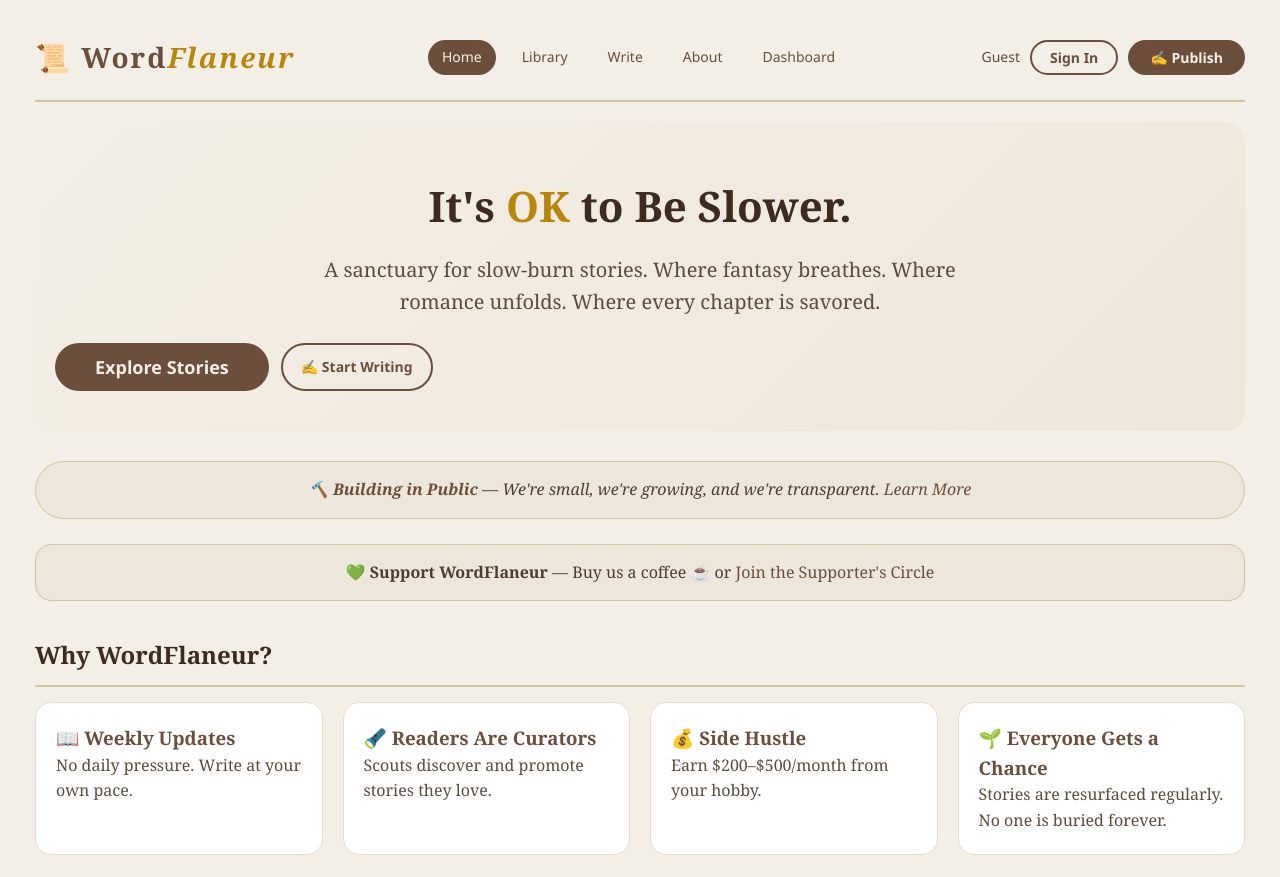
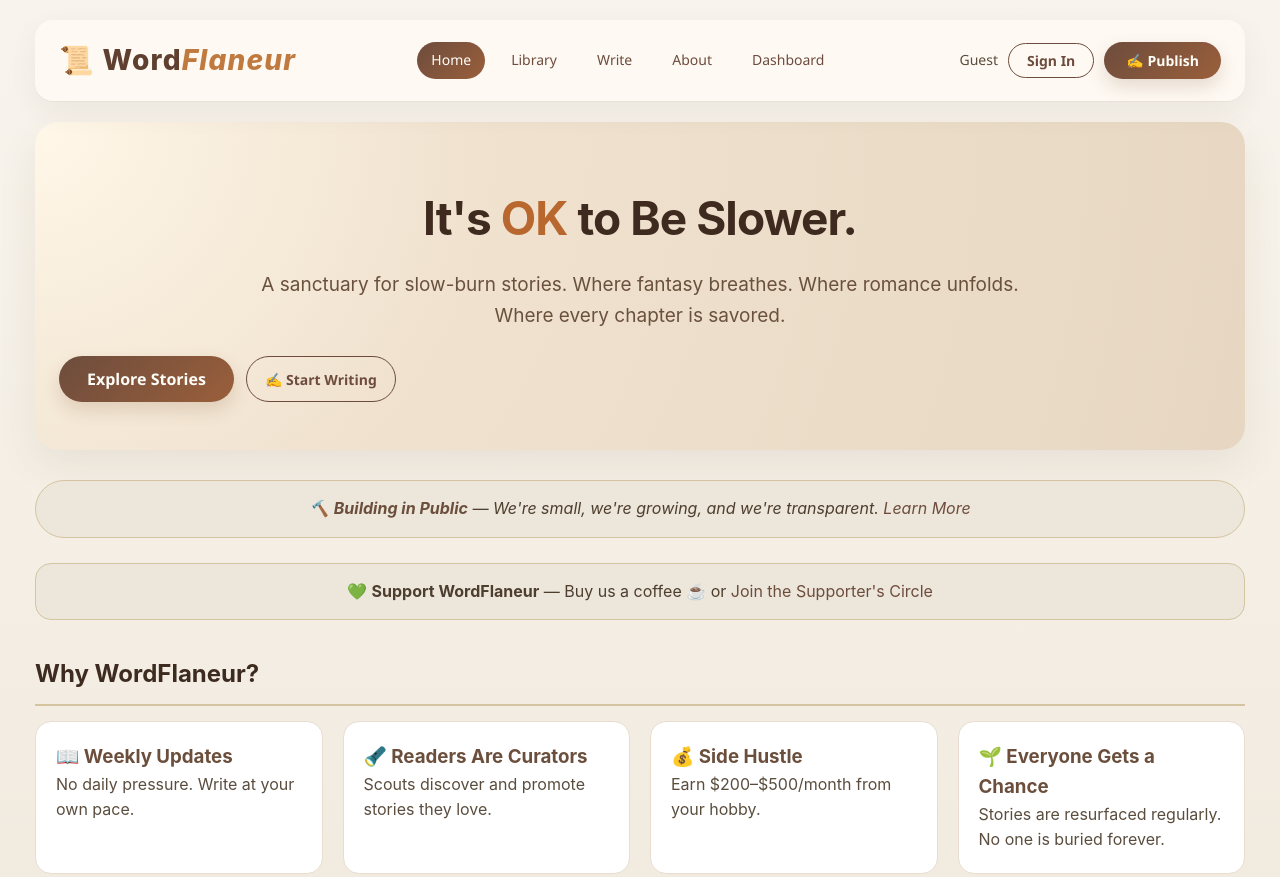
Before and after one commit to wordflaneur/wordflaneur, a website: page index.html in a window 1280 px wide. Shown: the top 877 px of the page. Drawn offline with nearby package versions, Linux system fonts and the light colour scheme.

Commit message:
Refresh site visuals with a calmer premium palette

```diff
--- a/css/style.css
+++ b/css/style.css
@@ -12,20 +12,21 @@
 }
 
 body {
-  font-family: 'Georgia', 'Times New Roman', serif;
-  background: #f4efe6;
-  color: #2c2c2c;
+  font-family: 'Inter', 'Segoe UI', sans-serif;
+  background: linear-gradient(180deg, #f8f4ed 0%, #f0e8dc 100%);
+  color: #201714;
   padding: 20px;
   line-height: 1.6;
 }
 
 a {
-  color: #6b4f3c;
+  color: #6d4c3d;
   text-decoration: none;
 }
 
 a:hover {
-  text-decoration: underline;
+  text-decoration: none;
+  color: #9a5f3b;
 }
 
 .container {
@@ -45,26 +46,30 @@ header {
   display: flex;
   justify-content: space-between;
   align-items: center;
-  padding: 15px 0 20px 0;
-  border-bottom: 2px solid #d4c5a0;
+  padding: 18px 24px;
+  border-bottom: 1px solid rgba(93, 63, 41, 0.12);
   flex-wrap: wrap;
   gap: 15px;
+  background: rgba(255, 250, 244, 0.8);
+  backdrop-filter: blur(8px);
+  border-radius: 18px;
+  box-shadow: 0 10px 30px rgba(62, 38, 24, 0.06);
 }
 
 .logo {
   font-size: 28px;
-  font-weight: bold;
-  color: #6b4f3c;
-  letter-spacing: 2px;
+  font-weight: 800;
+  color: #5f3f2f;
+  letter-spacing: 1.2px;
 }
 
 .logo span {
-  color: #b8860b;
+  color: #c07a3f;
   font-style: italic;
 }
 
 .logo a {
-  color: #6b4f3c;
+  color: #5f3f2f;
   text-decoration: none;
 }
 
@@ -78,20 +83,20 @@ nav {
 nav a {
   font-family: 'Segoe UI', sans-serif;
   font-size: 14px;
-  color: #6b4f3c;
-  padding: 6px 14px;
-  border-radius: 20px;
+  color: #6d4c3d;
+  padding: 7px 14px;
+  border-radius: 999px;
   transition: 0.2s;
 }
 
 nav a:hover {
-  background: #d4c5a0;
+  background: #efe1ce;
   text-decoration: none;
 }
 
 nav a.active {
-  background: #6b4f3c;
-  color: #f4efe6;
+  background: linear-gradient(135deg, #6d4c3d 0%, #9a5f3b 100%);
+  color: #fffdf8;
 }
 
 #auth-section {
@@ -111,30 +116,31 @@ nav a.active {
    BUTTONS
    ============================================ */
 .btn {
-  background: #6b4f3c;
-  color: #f4efe6;
+  background: linear-gradient(135deg, #6d4c3d 0%, #9a5f3b 100%);
+  color: #fffdf8;
   border: none;
-  padding: 8px 22px;
-  border-radius: 30px;
-  font-weight: bold;
+  padding: 9px 22px;
+  border-radius: 999px;
+  font-weight: 700;
   cursor: pointer;
   transition: 0.2s;
   font-family: 'Segoe UI', sans-serif;
   font-size: 14px;
+  box-shadow: 0 8px 18px rgba(120, 77, 45, 0.18);
 }
 
 .btn:hover {
-  background: #8b6f5a;
-  transform: scale(1.02);
+  transform: translateY(-1px);
+  box-shadow: 0 10px 22px rgba(120, 77, 45, 0.22);
 }
 
 .btn-outline {
   background: transparent;
-  border: 2px solid #6b4f3c;
-  color: #6b4f3c;
-  padding: 6px 18px;
-  border-radius: 30px;
-  font-weight: bold;
+  border: 1.5px solid #6d4c3d;
+  color: #6d4c3d;
+  padding: 7px 18px;
+  border-radius: 999px;
+  font-weight: 700;
   cursor: pointer;
   transition: 0.2s;
   font-family: 'Segoe UI', sans-serif;
@@ -142,17 +148,17 @@ nav a.active {
 }
 
 .btn-outline:hover {
-  background: #6b4f3c;
-  color: #f4efe6;
+  background: #6d4c3d;
+  color: #fffdf8;
 }
 
 .btn-gold {
-  background: #b8860b;
+  background: linear-gradient(135deg, #c07a3f 0%, #e1a14b 100%);
   color: #fff;
   border: none;
   padding: 10px 28px;
-  border-radius: 30px;
-  font-weight: bold;
+  border-radius: 999px;
+  font-weight: 700;
   cursor: pointer;
   transition: 0.2s;
   font-family: 'Segoe UI', sans-serif;
@@ -160,8 +166,8 @@ nav a.active {
 }
 
 .btn-gold:hover {
-  background: #d4a017;
-  transform: scale(1.02);
+  transform: translateY(-1px);
+  box-shadow: 0 10px 20px rgba(192, 122, 63, 0.22);
 }
 
 .btn-sm {
@@ -229,32 +235,34 @@ nav a.active {
    ============================================ */
 .hero {
   text-align: center;
-  padding: 50px 20px 40px 20px;
-  background: linear-gradient(135deg, #f4efe6 0%, #ede6db 100%);
-  border-radius: 20px;
+  padding: 60px 24px 48px 24px;
+  background: radial-gradient(circle at top left, #fff7e8 0%, #f0e2cf 35%, #e7d7c2 100%);
+  border-radius: 24px;
   margin: 20px 0 30px 0;
+  box-shadow: 0 16px 40px rgba(92, 58, 31, 0.08);
 }
 
 .hero h1 {
-  font-size: 42px;
-  color: #3d2b1f;
+  font-size: 46px;
+  color: #3e2a1e;
   margin-bottom: 15px;
+  letter-spacing: -0.02em;
 }
 
 .hero h1 span {
-  color: #b8860b;
+  color: #b8672f;
 }
 
 .hero p {
-  font-size: 20px;
-  color: #5a4d3e;
-  max-width: 700px;
+  font-size: 19px;
+  color: #6a513d;
+  max-width: 760px;
   margin: 0 auto 25px auto;
 }
 
 .hero .btn {
-  font-size: 18px;
-  padding: 12px 40px;
+  font-size: 16px;
+  padding: 12px 28px;
 }
 
 /* ============================================
@@ -295,18 +303,18 @@ nav a.active {
    STORY CARD
    ============================================ */
 .story-card {
-  background: #ffffff;
+  background: rgba(255, 250, 244, 0.96);
   padding: 16px;
-  border-radius: 16px;
-  box-shadow: 0 4px 15px rgba(0, 0, 0, 0.06);
-  border: 1px solid #e8ddd0;
+  border-radius: 18px;
+  box-shadow: 0 12px 28px rgba(73, 47, 31, 0.08);
+  border: 1px solid rgba(112, 79, 54, 0.08);
   transition: 0.2s;
   display: flex;
   flex-direction: column;
 }
 
 .story-card:hover {
-  box-shadow: 0 8px 25px rgba(107, 79, 60, 0.12);
+  box-shadow: 0 18px 34px rgba(73, 47, 31, 0.12);
   transform: translateY(-3px);
 }
 
@@ -394,18 +402,19 @@ nav a.active {
    ============================================ */
 input, textarea, select {
   width: 100%;
-  padding: 12px;
+  padding: 12px 14px;
   margin: 8px 0;
-  background: #faf8f5;
-  border: 1px solid #d4c5a0;
-  border-radius: 10px;
+  background: #fffdfa;
+  border: 1px solid #e2d2bf;
+  border-radius: 12px;
   font-family: 'Segoe UI', sans-serif;
   font-size: 15px;
   color: #2c2c2c;
+  box-shadow: inset 0 1px 2px rgba(0, 0, 0, 0.02);
 }
 
 input:focus, textarea:focus, select:focus {
-  outline: 2px solid #b8860b;
+  outline: 2px solid #c07a3f;
   border-color: transparent;
 }
 
@@ -431,11 +440,11 @@ label {
 }
 
 .dashboard-card {
-  background: #ffffff;
+  background: rgba(255, 250, 244, 0.96);
   padding: 20px;
-  border-radius: 16px;
-  border: 1px solid #e8ddd0;
-  box-shadow: 0 2px 10px rgba(0, 0, 0, 0.04);
+  border-radius: 18px;
+  border: 1px solid rgba(112, 79, 54, 0.08);
+  box-shadow: 0 10px 24px rgba(73, 47, 31, 0.06);
 }
 
 .dashboard-card h3 {
```
